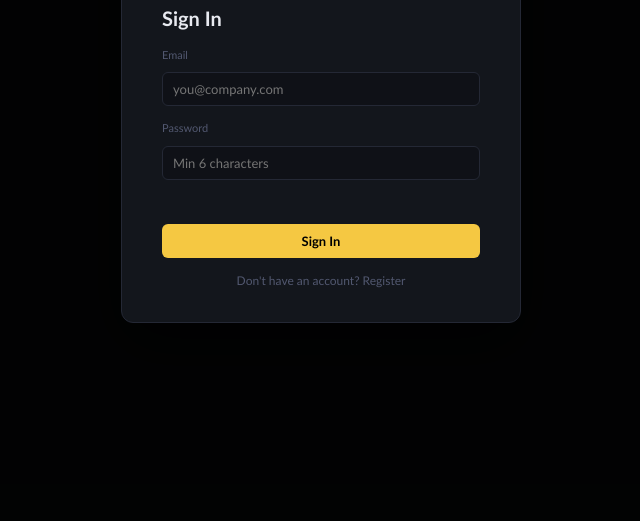
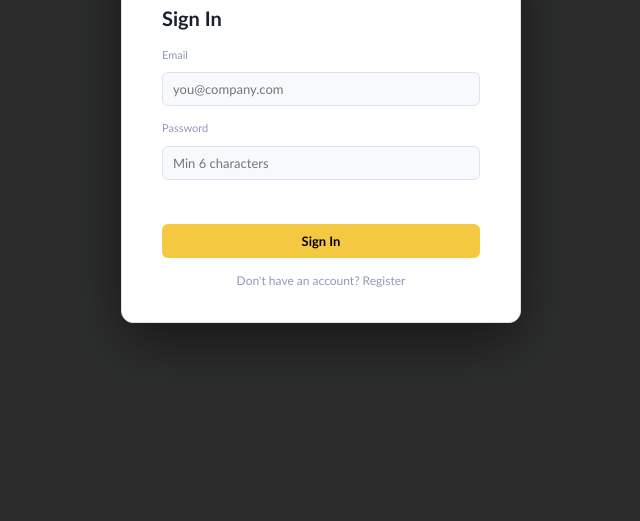
Before and after one commit to Eivalr/autoload3d, a plain HTML site: page index.html in a window 1280 px wide. Shown: the part 279-800 px from the top of the page, without its empty margins (319-959 px from the left). Drawn offline with nearby package versions, Linux system fonts and the light colour scheme.

Commit message:
Add files via upload

```diff
--- a/index.html
+++ b/index.html
@@ -1,6 +1,7 @@
 <!DOCTYPE html>
-<html lang="en" data-theme="dark">
+<html lang="en" data-theme="light">
 <head>
+<meta http-equiv="X-Frame-Options" content="SAMEORIGIN">
   <meta http-equiv="X-Frame-Options" content="SAMEORIGIN">
   <meta charset="UTF-8"/>
   <meta name="viewport" content="width=device-width, initial-scale=1.0"/>
```
